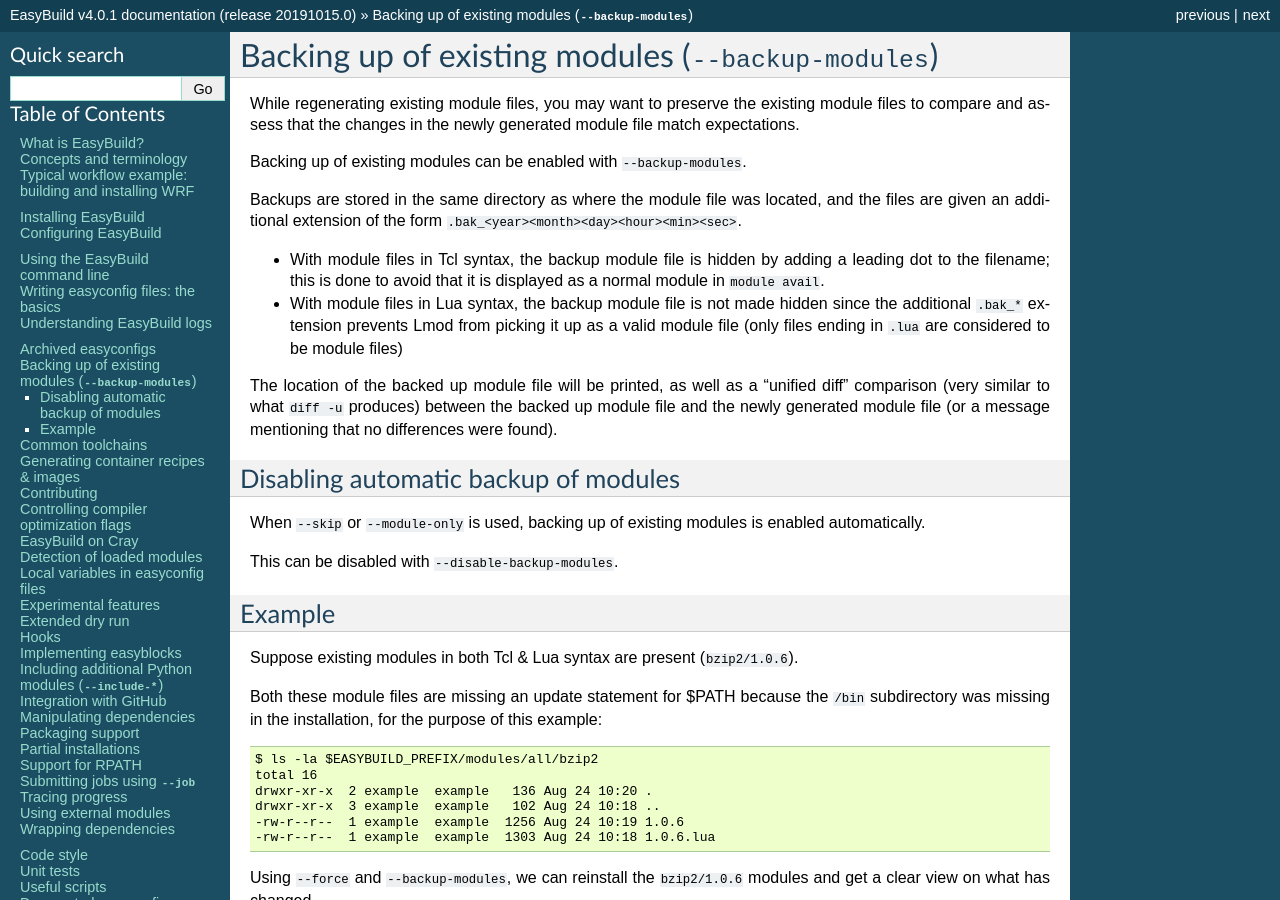
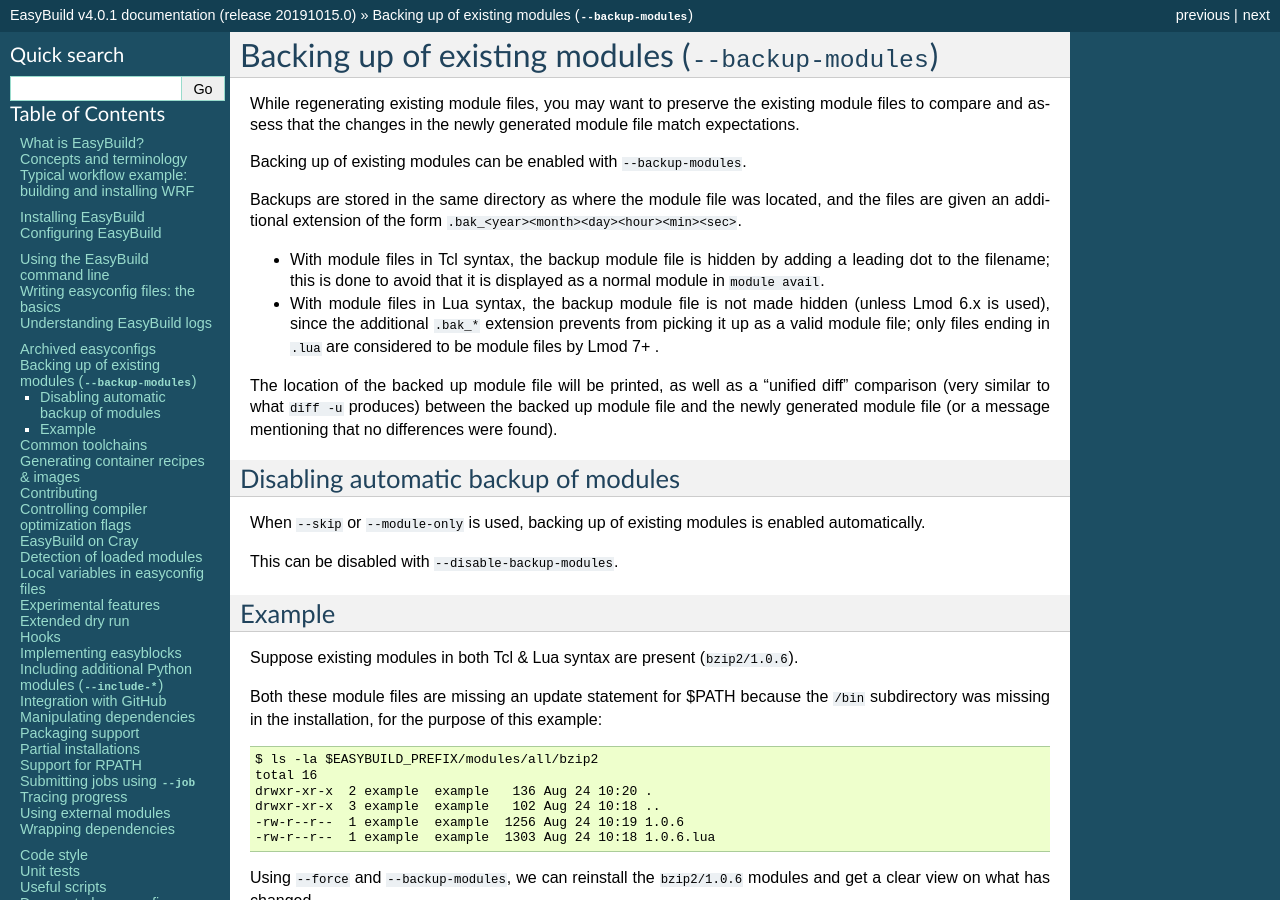
Before and after one commit to easybuilders/easybuild, a Sphinx documentation site: the page built from docs/Backup_modules.rst, in a window 1280 px wide and 900 px high. Built offline with Sphinx 7.4.7, drawn with Linux system fonts in a browser that asks for light colours; pages that are not in the unit, such as notebooks, are missing from menus.

Commit message:
tweak docs on backing up of module files w.r.t. https://github.com/easybuilders/easybuild-framework/pull/3089

```diff
--- a/docs/Backup_modules.rst
+++ b/docs/Backup_modules.rst
@@ -13,9 +13,9 @@
 
 * With module files in Tcl syntax, the backup module file is hidden by adding a leading dot to the filename;
   this is done to avoid that it is displayed as a normal module in ``module avail``.
-* With module files in Lua syntax, the backup module file is not made hidden since the additional
-  ``.bak_*`` extension prevents Lmod from picking it up as a valid module file (only files ending in ``.lua``
-  are considered to be module files)
+* With module files in Lua syntax, the backup module file is not made hidden (unless Lmod 6.x is used),
+  since the additional ``.bak_*`` extension prevents from picking it up as a valid module file;
+  only files ending in ``.lua`` are considered to be module files by Lmod 7+ .
 
 The location of the backed up module file will be printed, as well as a "unified diff" comparison
 (very similar to what ``diff -u`` produces) between the backed up module file and the newly generated module file
```
